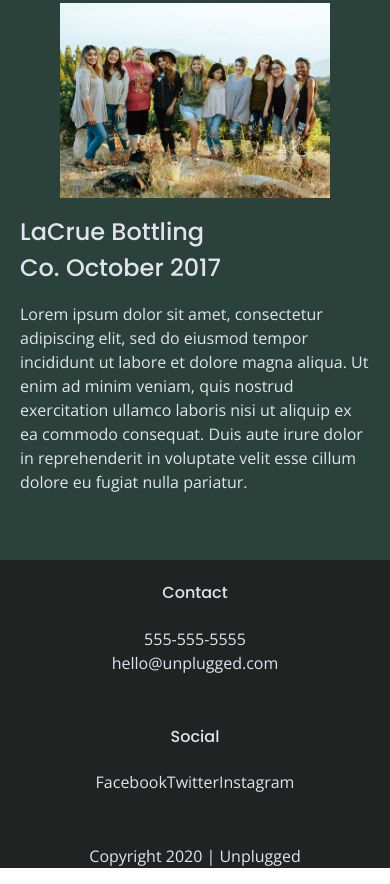
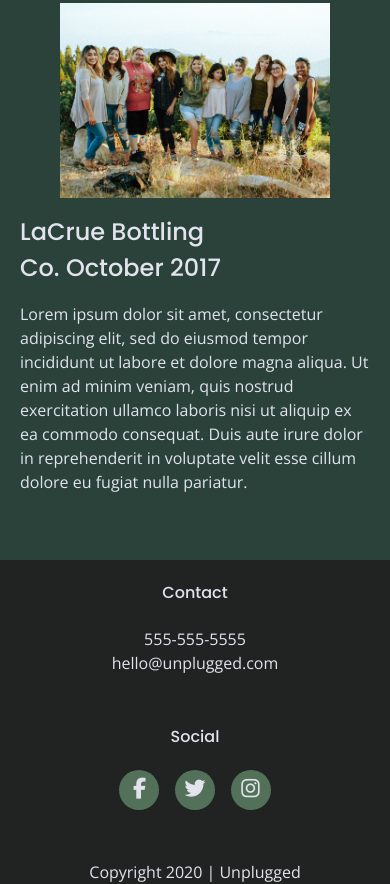
Before and after one commit to Naomilouiserose/unplugged, a plain HTML site: page index.html in a window 390 px wide. Shown: the part 3033-3917 px from the top of the page. Drawn offline with nearby package versions, Linux system fonts and the light colour scheme.

Commit message:
Commiting responsive social icons

```diff
--- a/css/main.css
+++ b/css/main.css
@@ -258,9 +258,17 @@ align-items: center;
 }
 
 footer .social-icons p {
+  background-color: #527158;
+  border-radius: 50%;
+  width: 40px;
+  height: 40px;
   display: flex;
   justify-content: center;
   align-items: center;
+}
+
+footer .social-icons p i {
+  font-size: 1.3125em;
 }
 
 footer .copyright {
@@ -704,6 +712,10 @@ footer .contact {
   margin-bottom: 0
 }
 
+footer .social-icons p {
+  margin: 0 20px;
+}
+
 .copyright {
   width: 100%;
   text-align: center;
--- a/index.html
+++ b/index.html
@@ -133,9 +133,9 @@
         <div class="social">
           <h4>Social</h4>
           <div class="social-icons">
-            <p><a href="https://www.facebook.com/">Facebook</a></p>
-            <p><a href="https://twitter.com/?lang=en-gb">Twitter</a></p>
-            <p><a href="https://www.instagram.com/">Instagram</a></p>
+            <p><a href="https://www.facebook.com/"><i class="fab fa-facebook-f"></i></a></p>
+            <p><a href="https://twitter.com/?lang=en-gb"><i class="fab fa-twitter"></i></a></p>
+            <p><a href="https://www.instagram.com/"><i class="fab fa-instagram"></i></a></p>
           </div>
         </div>
       </div>
```
Also changed, not shown: about/index.html (+3 -3 lines), faq/index.html (+3 -3 lines).
